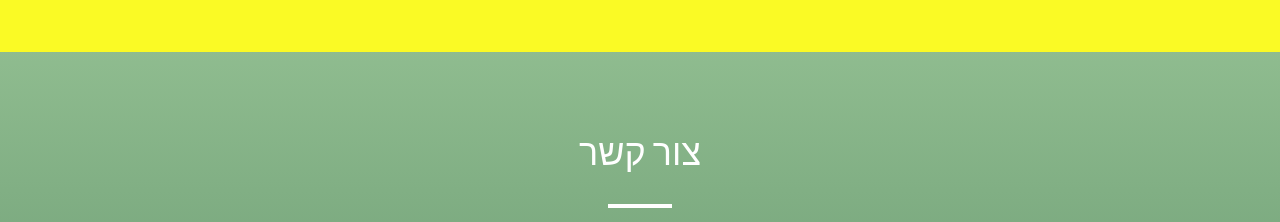
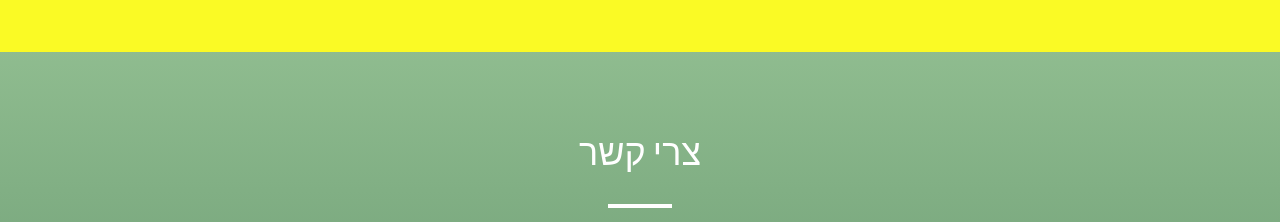
Before and after one commit to AvrahamShfaraw/yaels-healing-touch, a React (Vite) app: page / in a window 1280 px wide. Shown: the part 3080-3302 px from the top of the page. Built offline with nearby package versions, Linux system fonts and the light colour scheme.

Commit message:
update 13

```diff
--- a/src/components/ContactSection.tsx
+++ b/src/components/ContactSection.tsx
@@ -9,7 +9,7 @@ const ContactSection = () => {
       <div className="container-custom section-padding">
         <div className="text-center mb-16">
           <h2 className="text-3xl md:text-4xl font-light text-white mb-8">
-            צור קשר
+            צרי קשר
           </h2>
           <div className="w-16 h-1 bg-white mx-auto mb-6"></div>
           <p className="text-lg text-white/90 max-w-2xl mx-auto">
```
